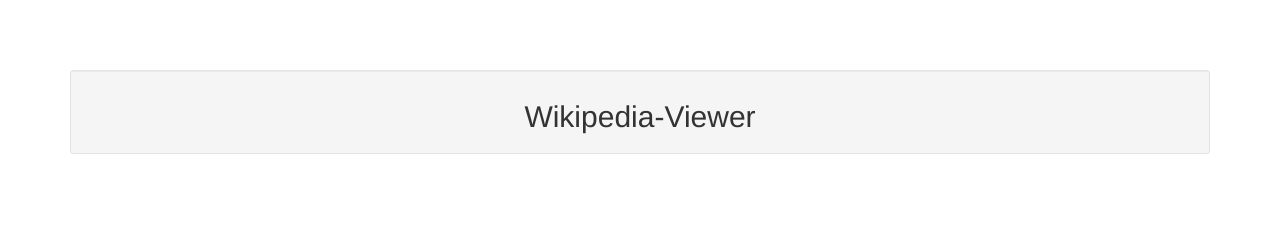
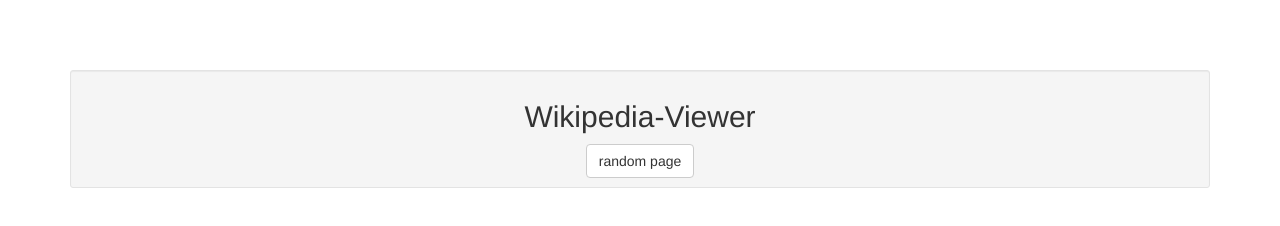
Before and after one commit to AlexWebArchitect/Wikipedia-Viewer, a plain HTML site: page index.html in a window 1280 px wide. Drawn offline with nearby package versions, Linux system fonts and the light colour scheme.

Commit message:
button which gives random wikipedia's pages

```diff
--- a/index.html
+++ b/index.html
@@ -11,13 +11,20 @@
 
   <body>
     <div class="container-fluid well well-sm">
-
       <div class="row text-center">
         <h2>Wikipedia-Viewer</h2>
       </div>
 
       <div class="row text-center">
         <div id="data" class = "col-xs-12"></div>
+      </div>
+
+      <div class="row text-center">
+        <div class = "col-xs-12">
+          <a href="https://en.wikipedia.org/wiki/Special:Random" target="_blank">
+            <div id="randomPage" class="btn btn-default">random page</div>
+          </a>
+        </div>
       </div>
     </div>
 
```
